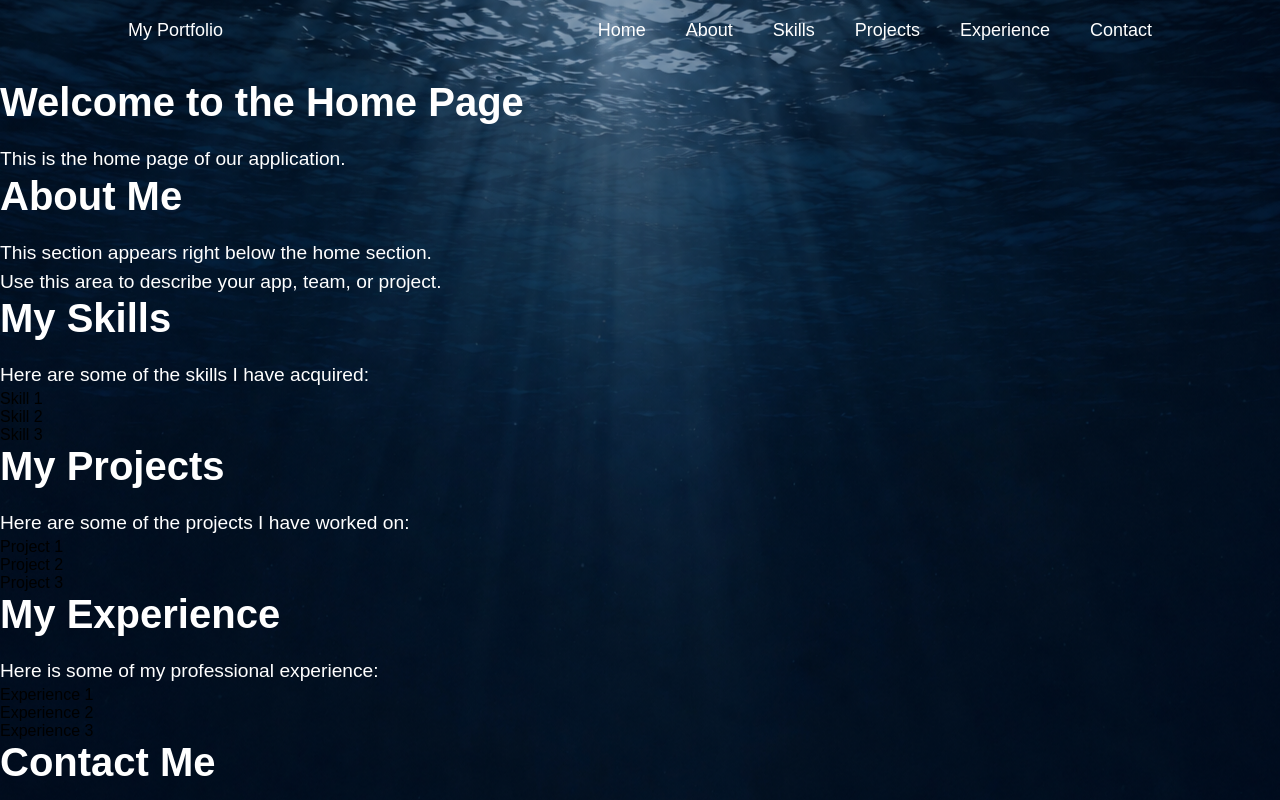
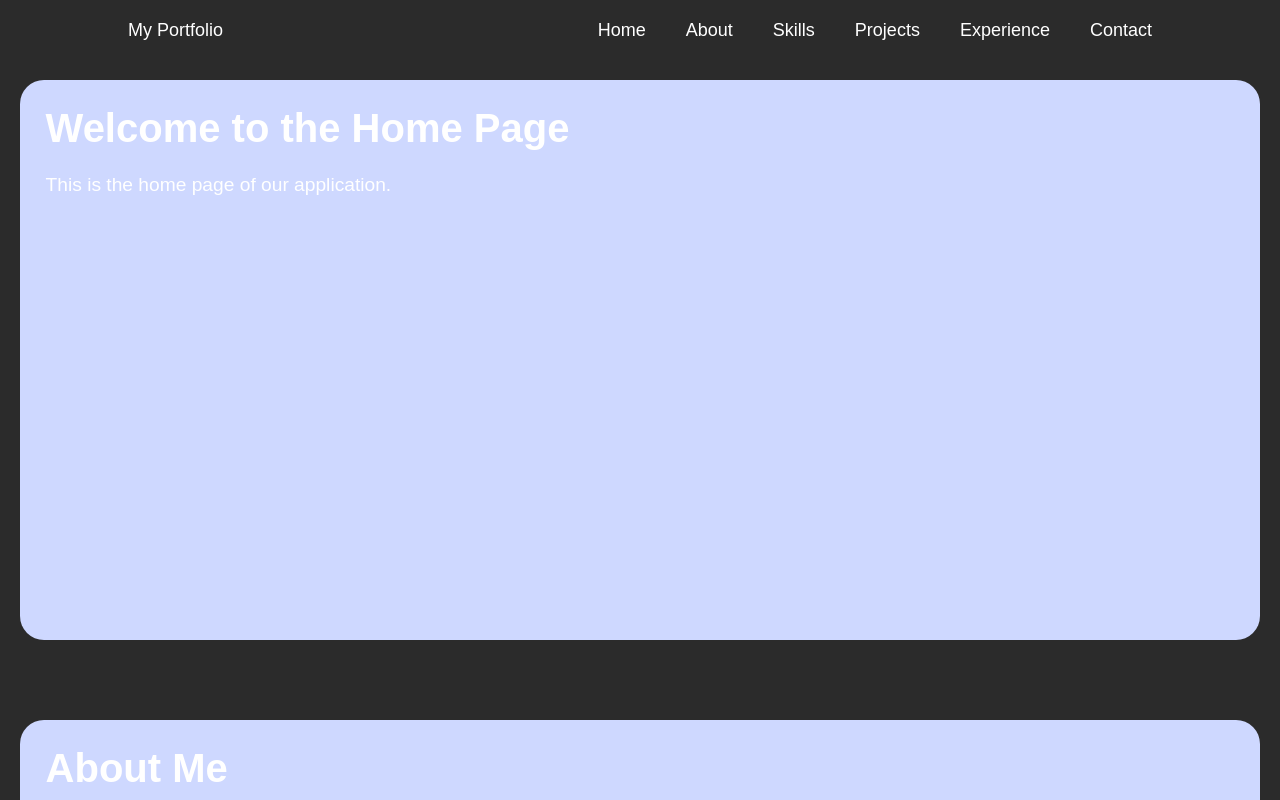
Before and after one commit to poowamin/mini_project, a React (Vite) app: page / in a window 1280 px wide. Shown: the top 800 px of the page. Built offline with nearby package versions, Linux system fonts and the light colour scheme.

Commit message:
change background

```diff
--- a/src/index.css
+++ b/src/index.css
@@ -5,14 +5,10 @@
   font-family: sans-serif;
 }
 
-.container {
-  width: 100vw;
-  height: 100vh;
-  background: #ced8ff;
-}
-
 body {
-  background: url("./assets/Background_img.png") no-repeat center center fixed;
+  background-color: #2b2b2b;
+  color: #f0f0f0;
+  min-height: 100vh;
 }
 
 main {
--- a/src/pages/About/About.jsx
+++ b/src/pages/About/About.jsx
@@ -4,9 +4,11 @@ import './About.css';
 const About = () => {
   return (
     <section>
-      <h2>About Me</h2>
-      <p>This section appears right below the home section.</p>
-      <p>Use this area to describe your app, team, or project.</p>
+      <div className="container">
+        <h2>About Me</h2>
+        <p>This section appears right below the home section.</p>
+        <p>Use this area to describe your app, team, or project.</p>
+      </div>
     </section>
   );
 };
--- a/src/pages/Contact/Contact.jsx
+++ b/src/pages/Contact/Contact.jsx
@@ -4,8 +4,10 @@ import "./Contact.css";
 const Contact = () => {
     return (
         <section>
-            <h2>Contact Me</h2>
-            <p>Feel free to reach out to me!</p>
+            <div className="container">
+                <h2>Contact Me</h2>
+                <p>Feel free to reach out to me!</p>
+            </div>
         </section>
     );
 };
--- a/src/pages/Experience/Experience.jsx
+++ b/src/pages/Experience/Experience.jsx
@@ -4,13 +4,10 @@ import "./Experience.css";
 const Experience = () => {
   return (
     <section>
+      <div className="container">
         <h2>My Experience</h2>
         <p>Here is some of my professional experience:</p>
-            <ul>
-                <li>Experience 1</li>
-                <li>Experience 2</li>
-                <li>Experience 3</li>
-            </ul>
+      </div>
     </section>
   );
 };
--- a/src/pages/Home/Home.css
+++ b/src/pages/Home/Home.css
@@ -9,3 +9,13 @@ h1 {
   margin-bottom: 20px;
   color: #fff;
 }
+
+.container {
+  height: 70vh;
+  background-color: #ced8ff;
+  padding: 2%;
+  margin-top: 80px;
+  margin-left: 20px;
+  margin-right: 20px;
+  border-radius: 24px;
+}
--- a/src/pages/Home/Home.jsx
+++ b/src/pages/Home/Home.jsx
@@ -1,11 +1,13 @@
-import React from 'react';
-import './Home.css';
+import React from "react";
+import "./Home.css";
 
 const Home = () => {
   return (
     <section>
-      <h1>Welcome to the Home Page</h1>
-      <p>This is the home page of our application.</p>
+      <div className="container">
+        <h1>Welcome to the Home Page</h1>
+        <p>This is the home page of our application.</p>
+      </div>
     </section>
   );
 };
--- a/src/pages/Projects/Projects.jsx
+++ b/src/pages/Projects/Projects.jsx
@@ -4,13 +4,10 @@ import "./Projects.css";
 const Projects = () => {
   return (
     <section>
+      <div className="container">
         <h2>My Projects</h2>
         <p>Here are some of the projects I have worked on:</p>
-            <ul>
-                <li>Project 1</li>
-                <li>Project 2</li>
-                <li>Project 3</li>
-            </ul>
+      </div>
     </section>
   );
 };
--- a/src/pages/Skills/Skills.jsx
+++ b/src/pages/Skills/Skills.jsx
@@ -4,13 +4,10 @@ import "./Skills.css";
 const Skills = () => {
   return (
     <section>
+      <div className="container">
         <h2>My Skills</h2>
         <p>Here are some of the skills I have acquired:</p>
-            <ul>
-                <li>Skill 1</li>
-                <li>Skill 2</li>
-                <li>Skill 3</li>
-            </ul>
+      </div>
     </section>
   );
 };
```
Also changed, not shown: src/App.jsx (+9 -0 lines). Lines whose indentation alone changed are shown as unchanged.
